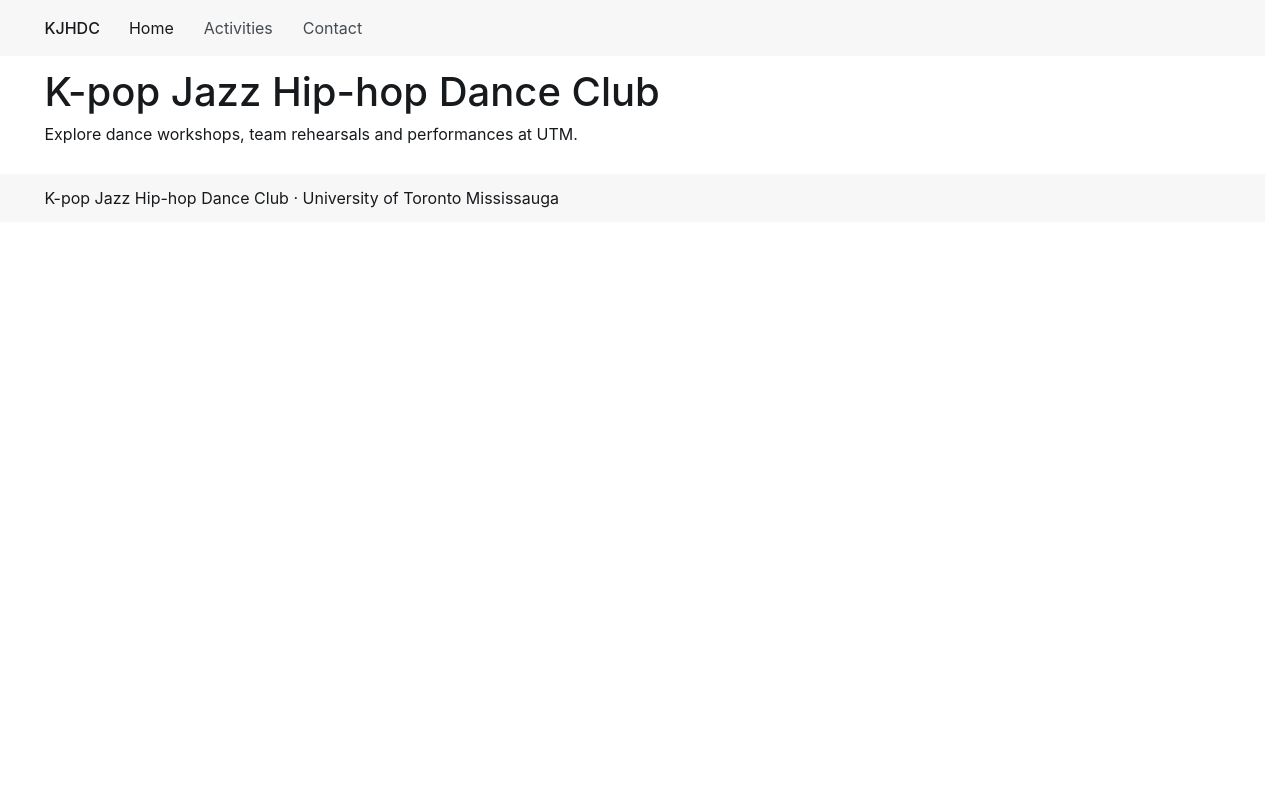
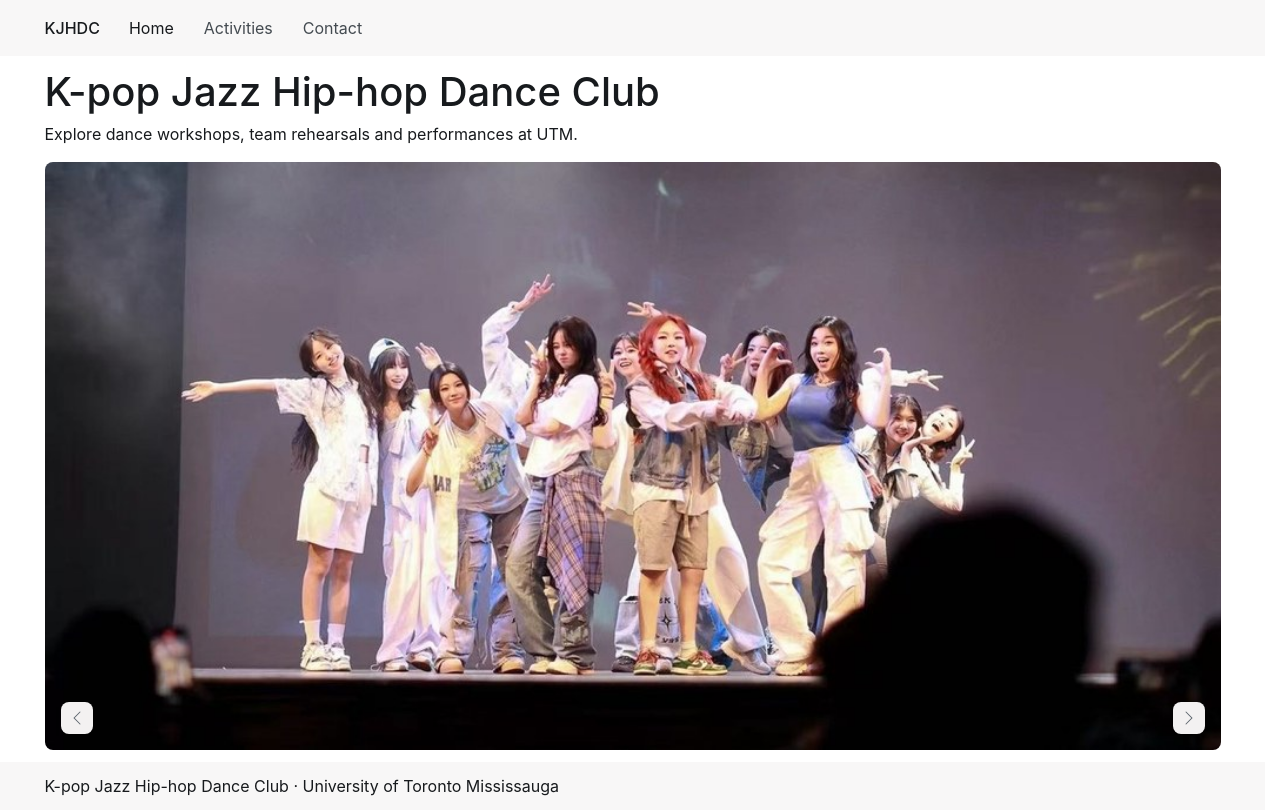
Before and after one commit to Bingnan-Chen/lab6, a plain HTML site: page index.html in a window 1280 px wide. Drawn offline with Linux system fonts and the light colour scheme.

Commit message:
Add three dance photos and carousel controls

```diff
--- a/index.html
+++ b/index.html
@@ -34,6 +34,31 @@
   <main class="container py-4">
     <h1>K-pop Jazz Hip-hop Dance Club</h1>
     <p>Explore dance workshops, team rehearsals and performances at UTM.</p>
+    <div class="carousel carousel-overlay" id="dance-carousel" aria-label="KJHDC photo highlights">
+      <div class="carousel-inner rounded-5">
+        <div class="carousel-item active">
+          <img class="d-block w-100" src="images/slide-1.jpg" alt="Dancers in white costumes performing under purple stage lights">
+        </div>
+        <div class="carousel-item">
+          <img class="d-block w-100" src="images/slide-2.jpg" alt="Dancers rehearsing choreography in a studio with a wooden floor">
+        </div>
+        <div class="carousel-item">
+          <img class="d-block w-100" src="images/slide-3.jpg" alt="Showcase performers posing together in several rows onstage">
+        </div>
+      </div>
+      <div class="carousel-overlay-controls">
+        <button type="button" class="btn-icon btn-sm btn-subtle theme-secondary"
+          data-bs-target="#dance-carousel" data-bs-slide="prev">
+          <span class="carousel-icon-prev" aria-hidden="true"></span>
+          <span class="visually-hidden">Previous</span>
+        </button>
+        <button type="button" class="btn-icon btn-sm btn-subtle theme-secondary"
+          data-bs-target="#dance-carousel" data-bs-slide="next">
+          <span class="carousel-icon-next" aria-hidden="true"></span>
+          <span class="visually-hidden">Next</span>
+        </button>
+      </div>
+    </div>
   </main>
   <footer class="bg-1 py-4">
     <div class="container">K-pop Jazz Hip-hop Dance Club · University of Toronto Mississauga</div>
```
Also changed, not shown: images/slide-1.jpg (added), images/slide-2.jpg (added), images/slide-3.jpg (added).
